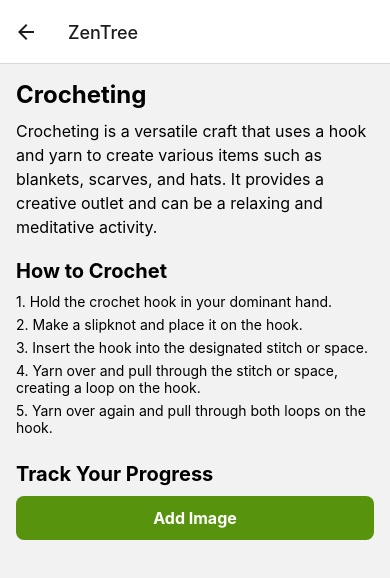
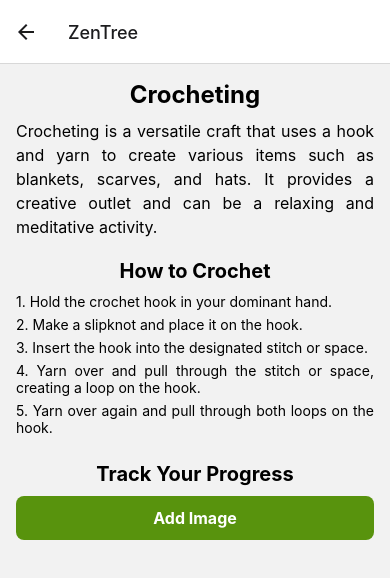
Before and after one commit to nus-zen/zen-app, a React Native app: screen /CrochetDetailsScreen in a window 390 px wide. Shown: the top 578 px of the page. Built offline with nearby package versions, Linux system fonts and the light colour scheme.

Commit message:
uiux of crochet

```diff
--- a/screens/practices/CrochetDetailsScreen.js
+++ b/screens/practices/CrochetDetailsScreen.js
@@ -1,21 +1,11 @@
 import React, { useState, useEffect } from "react";
-import {
-  Image,
-  ScrollView,
-  StyleSheet,
-  Text,
-  TouchableOpacity,
-  View,
-} from "react-native";
+import { Image, ScrollView, StyleSheet, Text, TouchableOpacity, View, } from "react-native";
 import AsyncStorage from "@react-native-async-storage/async-storage";
-
 import * as ImagePicker from "expo-image-picker";
 import { GlobalColors } from "../../themes/GlobalColors";
 import ImageModal from "../../components/ImageModal";
-import {
-  loadProgressImages,
-  saveProgressImages,
-} from "../../utils/AsyncStorageUtils";
+import { loadProgressImages, saveProgressImages, } from "../../utils/AsyncStorageUtils";
+
 
 const CrochetDetailsScreen = () => {
   const [progressImages, setProgressImages] = useState([]);
@@ -134,7 +124,7 @@ const CrochetDetailsScreen = () => {
         <Text style={styles.instructions}>
           5. Yarn over again and pull through both loops on the hook.
         </Text>
-        {/* Add more instructions as needed */}
+
       </View>
 
       <View style={styles.bottomSection}>
@@ -180,10 +170,12 @@ const styles = StyleSheet.create({
     fontSize: 24,
     fontWeight: "bold",
     marginBottom: 10,
+    textAlign: "center",
   },
   description: {
     fontSize: 16,
     lineHeight: 24,
+    textAlign: "justify",
   },
   middleSection: {
     marginBottom: 20,
@@ -192,9 +184,11 @@ const styles = StyleSheet.create({
     fontSize: 20,
     fontWeight: "bold",
     marginBottom: 10,
+    textAlign: "center",
   },
   instructions: {
     marginBottom: 6,
+    textAlign: "justify",
   },
   bottomSection: {
     marginBottom: 20,
```
Also changed, not shown: 1 other file (tests, documents, lock files or other folders).
